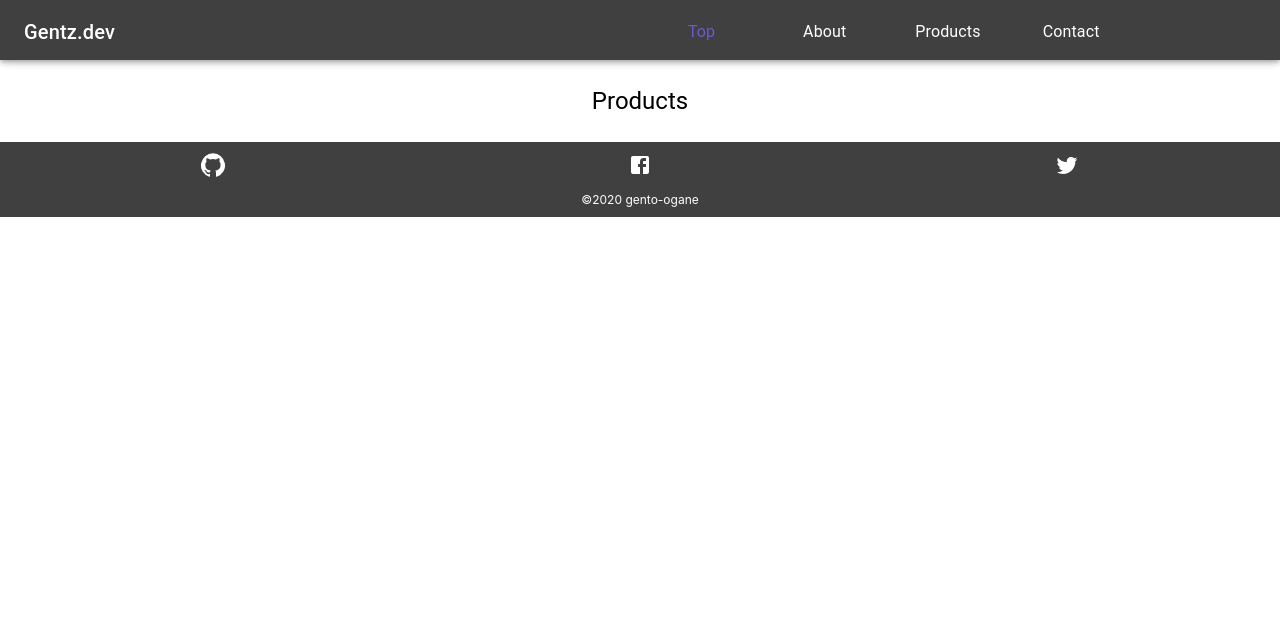
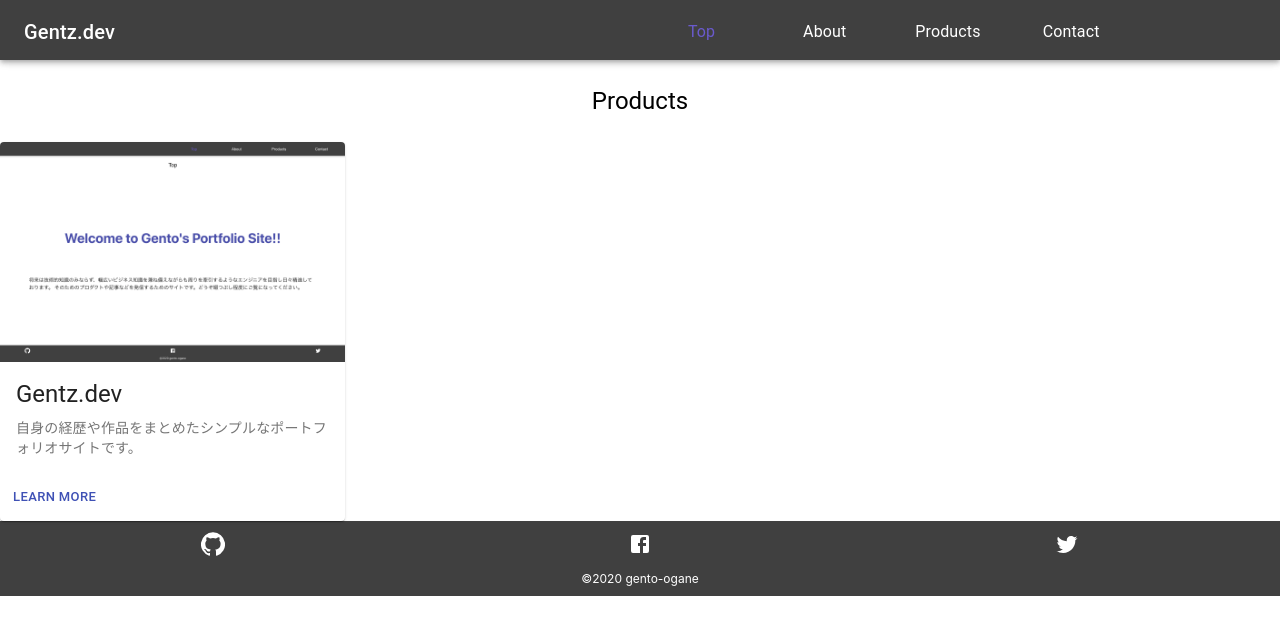
Before and after one commit to gento-ogane/gento-ogane.github.io, a React (Create React App) app: page /products in a window 1280 px wide. Shown: the top 634 px of the page. Built offline with nearby package versions, Linux system fonts and the light colour scheme.

Commit message:
[WIP]Productページの修正

```diff
--- a/src/views/Pages/Products.tsx
+++ b/src/views/Pages/Products.tsx
@@ -2,11 +2,14 @@ import * as React from "react";
 import styled from "styled-components";
 import TitleText from "../atoms/TitleText";
 import {headerHeightNum} from "../../utils/size";
+import ProductCard from '../organisms/ProductCard';
+import logo1 from "../../utils/products/product01.jpg";
 
 const Products: React.FC = (props) => {
   return (
     <Wrap>
       <TitleText variant="h5">Products</TitleText>
+      <ProductCard image={logo1} title={"Gentz.dev"} detail={"自身の経歴や作品をまとめたシンプルなポートフォリオサイトです。"}/>
     </Wrap>
   );
 };
--- /dev/null
+++ b/src/views/organisms/ProductCard.tsx
@@ -0,0 +1,48 @@
+import * as React from "react";
+import { makeStyles } from '@material-ui/core/styles';
+import {Card,CardActionArea,CardMedia,CardContent,Typography,Button,CardActions} from '@material-ui/core';
+
+interface Props{
+    image:string,
+    title:string,
+    detail:string
+
+}
+
+const useStyles = makeStyles({
+    root: {
+      maxWidth: 345,
+    },
+  });
+  const ProductCard: React.FC<Props> = props=> {
+    const classes = useStyles();
+    return (
+        <Card className={classes.root}>
+        <CardActionArea>
+          <CardMedia
+            component="img"
+            alt="Contemplative Reptile"
+            height="220"
+            src={props.image}
+            title="Contemplative Reptile"
+          />
+          <CardContent>
+            <Typography gutterBottom variant="h5" component="h2">
+              {props.title}
+            </Typography>
+            <Typography variant="body2" color="textSecondary" component="p">
+              {props.detail}
+            </Typography>
+          </CardContent>
+        </CardActionArea>
+        <CardActions>
+          <Button size="small" color="primary">
+            Learn More
+          </Button>
+        </CardActions>
+      </Card>
+    );
+  };
+
+
+  export default ProductCard;
```
Also changed, not shown: src/utils/products/product01.jpg (added).
